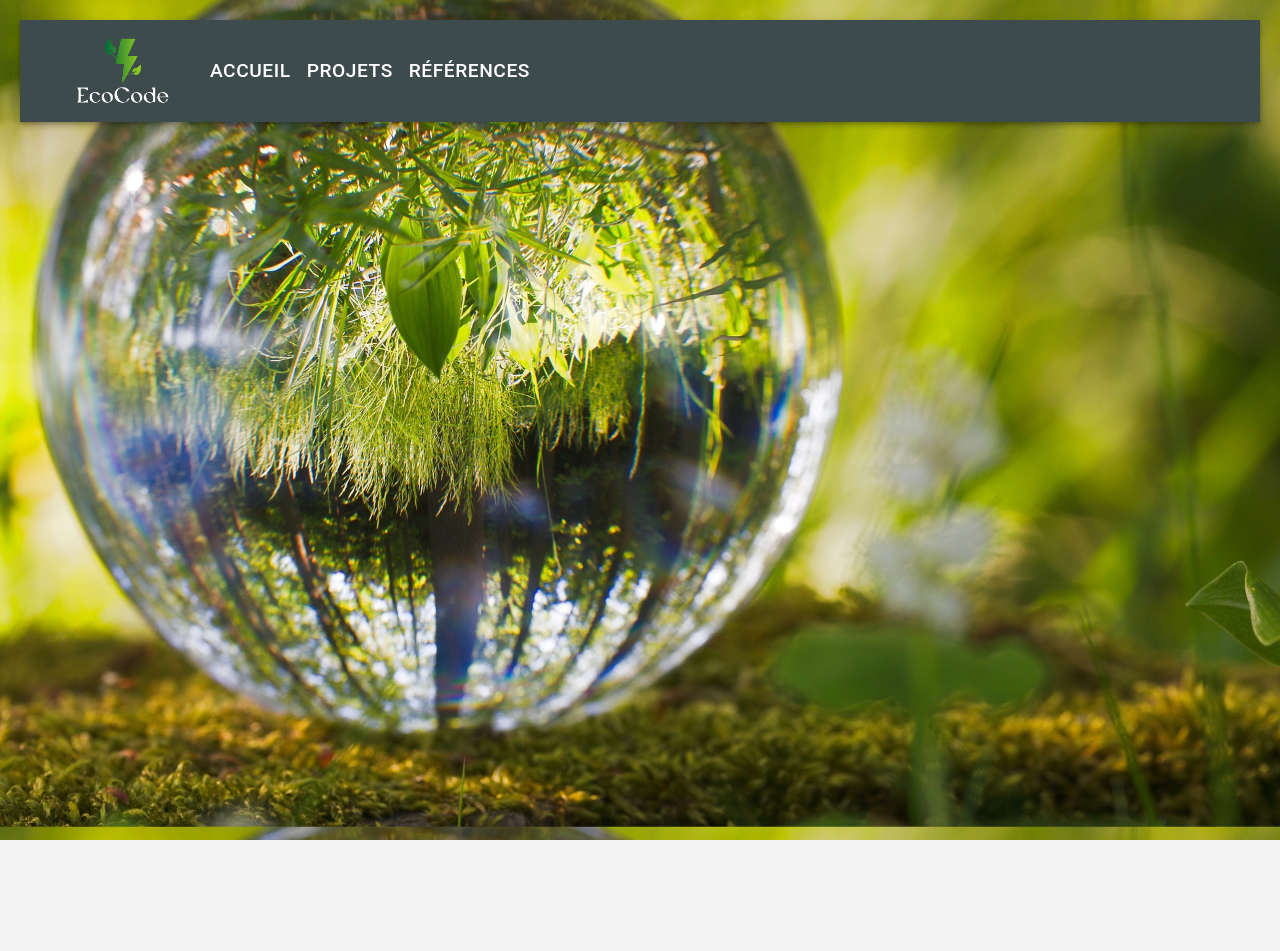
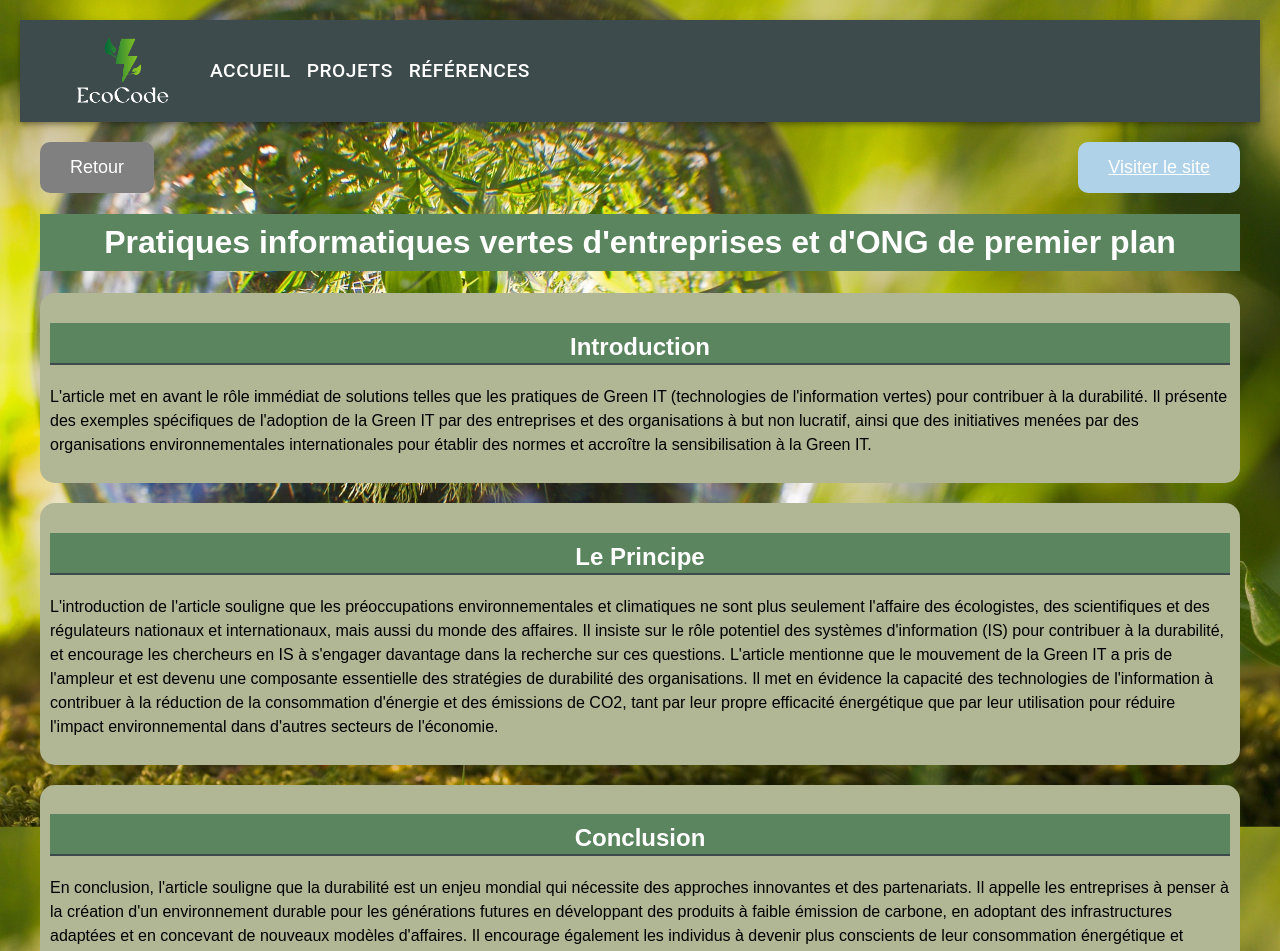
Before and after one commit to EdwardDominique/Green-IT, a React (Create React App) app in the folder Front end/front-end/: page /reference16 in a window 1280 px wide. Shown: the top 951 px of the page. Before the commit the page ends 840 px from the top, so only its background shows below. Built offline with nearby package versions, Linux system fonts and the light colour scheme.

Commit message:
ajout ref16

```diff
--- a/Front end/front-end/src/App.js
+++ b/Front end/front-end/src/App.js
@@ -19,6 +19,7 @@ import Reference12 from './pages/references/Reference12';
 import Reference13 from './pages/references/Reference13';
 import Reference15 from './pages/references/Reference15';
 import Reference14 from './pages/references/Reference14';
+import Reference16 from './pages/references/Reference16';
 import AurelienMANCEAU from './pages/projects/AurelienMANCEAU';
 import BassidikiHAIDARA from './pages/projects/BassidikiHAIDARA';
 import EdouardDOMINIQUE from './pages/projects/EdouardDOMINIQUE';
@@ -65,6 +66,7 @@ function App() {
           <Route path="reference13" element={<Reference13 />} />
           <Route path="reference15" element={<Reference15 />} />
           <Route path="reference14" element={<Reference14 />} />
+          <Route path="reference16" element={<Reference16 />} />
         </Routes>
       </div>
     </Router>
--- a/Front end/front-end/src/pages/ReferencesPage.js
+++ b/Front end/front-end/src/pages/ReferencesPage.js
@@ -16,6 +16,7 @@ import ref12Image from '../pictures/ref12.png';
 import ref13Image from '../pictures/ref13.png';
 import ref15Image from '../pictures/ref15.png';
 import ref14Image from '../pictures/ref14.png';
+import ref16Image from '../pictures/ref16.png';
 
 function Reference() {
     const references = [
@@ -109,6 +110,12 @@ function Reference() {
             description: "Le collectif API Thinking a introduit le label API Green Score pour promouvoir des APIs écoresponsables dans un contexte de prolifération numérique. Les APIs, malgré leur utilité, ont un impact environnemental significatif, contribuant à la pollution numérique et aux émissions de gaz à effet de serre. Ce label encourage les développeurs à considérer l'impact environnemental de leurs interfaces, en attribuant un score vert aux APIs respectueuses de l'environnement. Pour obtenir la certification, les APIs doivent répondre à des critères répartis en 7 domaines, incluant la gestion du cycle de vie et l'évaluation de la consommation d'énergie. En favorisant la durabilité des APIs, le label API Green Score constitue une initiative importante pour l'adoption de pratiques numériquement responsables.",
             auteur: 'Bassidiki HAIDARA'
         },
+        {
+            titre: 'Pratiques informatiques vertes des entreprises et des ONG de premier plan',
+            imgSrc: ref16Image,
+            description: "Cet article traite de l'importance de la durabilité environnementale et du rôle des technologies de l'information (IT) dans cet objectif. Il souligne la nécessité de réduire l'utilisation des combustibles fossiles et de développer des sources d'énergie renouvelable pour parvenir à une société à faible émission de carbone.",
+            auteur: 'Loic BOURNONVILLE'
+        },
 
     ];
 
--- /dev/null
+++ b/Front end/front-end/src/pages/references/Reference16.js
@@ -0,0 +1,36 @@
+import React from 'react';
+import { useNavigate } from 'react-router-dom';
+import './Reference.css';
+
+function Reference1() {
+    const navigate = useNavigate();
+
+    const handleBack = () => {
+        navigate(-1); // navigate back by 1 in the history stack
+    };
+
+    return (
+        <div className="article-page">
+            <div className="header-buttons">
+                <button className="back-button" onClick={handleBack}>Retour</button>
+                <a href="https://www.researchgate.net/profile/Silvana-Trimi/publication/257704718_Green_IT_Practices_of_leading_firms_and_NGOs/links/0c960533c2b868eaef000000/Green-IT-Practices-of-leading-firms-and-NGOs.pdf" target="_blank" rel="noopener noreferrer" className="site-link-button">Visiter le site</a>
+            </div>
+            <h1> Pratiques informatiques vertes d'entreprises et d'ONG de premier plan</h1>
+            <section id="article-section">
+                <h1>Introduction</h1>
+                <p>L'article met en avant le rôle immédiat de solutions telles que les pratiques de Green IT (technologies de l'information vertes) pour contribuer à la durabilité. Il présente des exemples spécifiques de l'adoption de la Green IT par des entreprises et des organisations à but non lucratif, ainsi que des initiatives menées par des organisations environnementales internationales pour établir des normes et accroître la sensibilisation à la Green IT.</p>
+            </section>
+            <section id="article-section">
+                <h1>Le Principe</h1>
+                <p>L'introduction de l'article souligne que les préoccupations environnementales et climatiques ne sont plus seulement l'affaire des écologistes, des scientifiques et des régulateurs nationaux et internationaux, mais aussi du monde des affaires. Il insiste sur le rôle potentiel des systèmes d'information (IS) pour contribuer à la durabilité, et encourage les chercheurs en IS à s'engager davantage dans la recherche sur ces questions.
+                L'article mentionne que le mouvement de la Green IT a pris de l'ampleur et est devenu une composante essentielle des stratégies de durabilité des organisations. Il met en évidence la capacité des technologies de l'information à contribuer à la réduction de la consommation d'énergie et des émissions de CO2, tant par leur propre efficacité énergétique que par leur utilisation pour réduire l'impact environnemental dans d'autres secteurs de l'économie.</p>
+            </section>
+            <section id="article-section">
+                <h1>Conclusion</h1>
+                <p>En conclusion, l'article souligne que la durabilité est un enjeu mondial qui nécessite des approches innovantes et des partenariats. Il appelle les entreprises à penser à la création d'un environnement durable pour les générations futures en développant des produits à faible émission de carbone, en adoptant des infrastructures adaptées et en concevant de nouveaux modèles d'affaires. Il encourage également les individus à devenir plus conscients de leur consommation énergétique et appelle les gouvernements à créer des réglementations et des infrastructures pour soutenir la durabilité. Enfin, il met en avant le rôle clé de la Green IT dans la réalisation de ces objectifs, à la fois pour améliorer l'efficacité énergétique et pour favoriser des modes de vie plus durables.</p>
+            </section>
+        </div>
+    );
+}
+
+export default Reference1;
```
Also changed, not shown: Front end/front-end/src/pictures/ref16.png (added).
